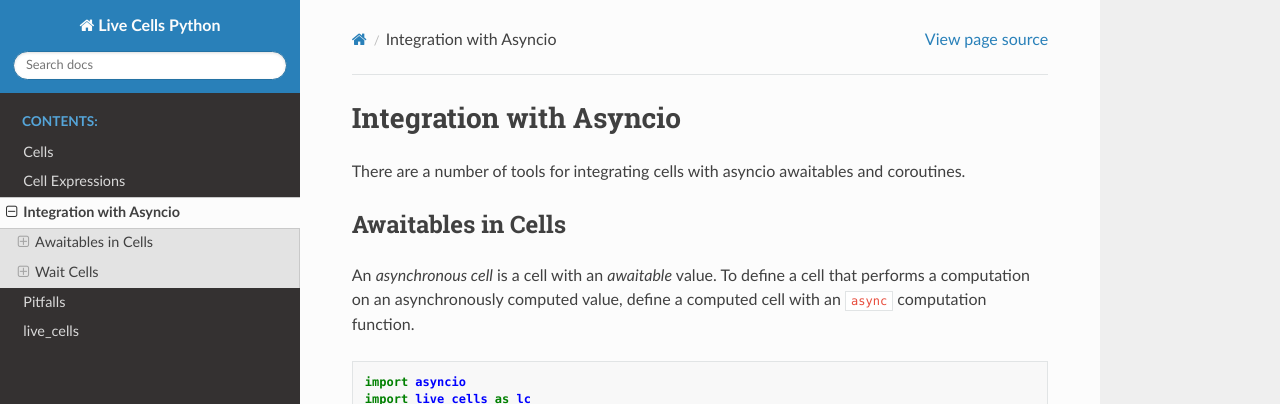
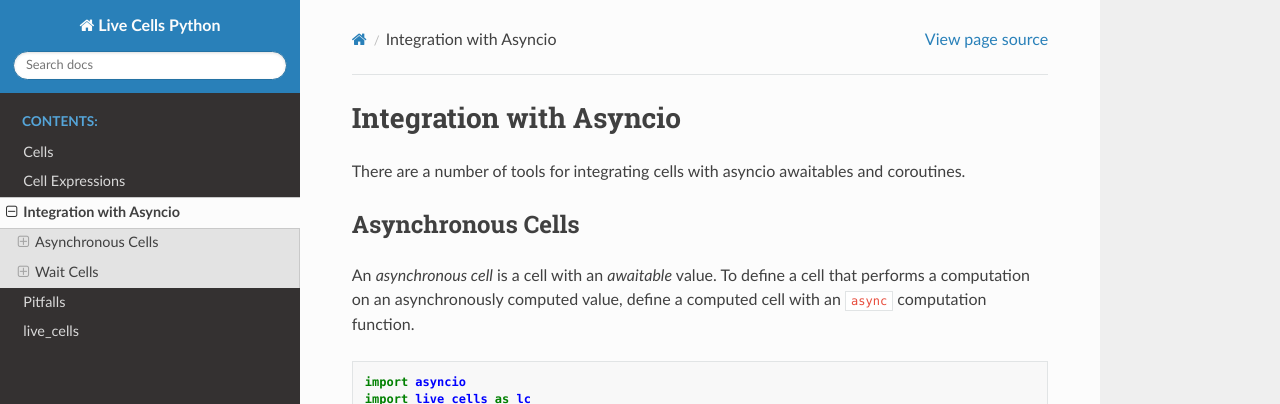
Before and after one commit to alex-gutev/live_cells_py, a Sphinx documentation site: the page built from docs/basics/asyncio.rst, in a window 1280 px wide and 900 px high. Shown: the top 404 px of the window. Built offline with Sphinx 7.4.7 and the Read the Docs theme 3.1.0, drawn with Linux system fonts in a browser that asks for light colours.

Commit message:
Change Awaitables in Cells heading to Asynchronous Cells.

```diff
--- a/docs/basics/asyncio.rst
+++ b/docs/basics/asyncio.rst
@@ -5,7 +5,7 @@ There are a number of tools for integrating cells with asyncio
 awaitables and coroutines.
 
 ===================
-Awaitables in Cells
+Asynchronous Cells
 ===================
 
 An *asynchronous cell* is a cell with an *awaitable* value. To define a
```
